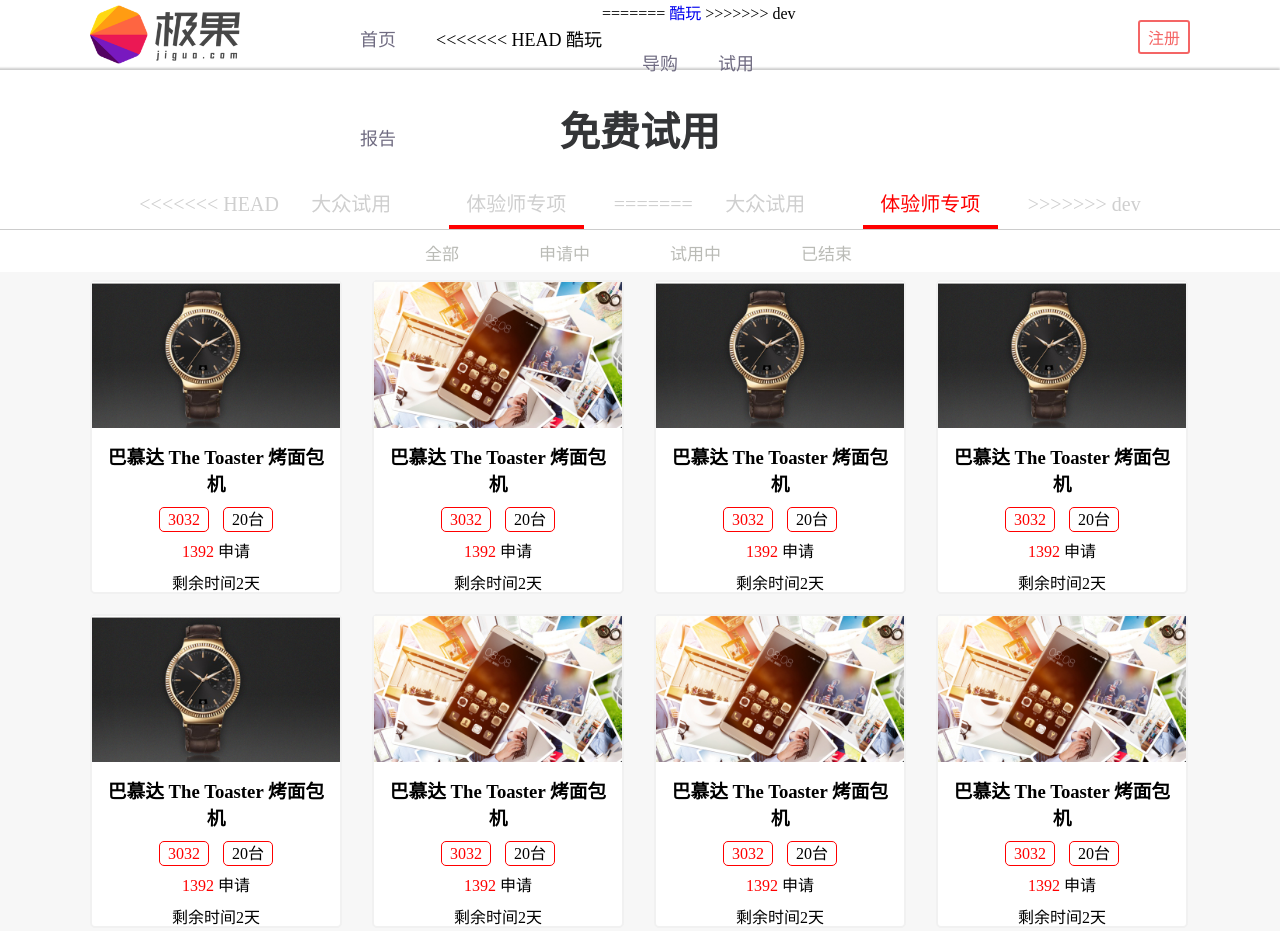
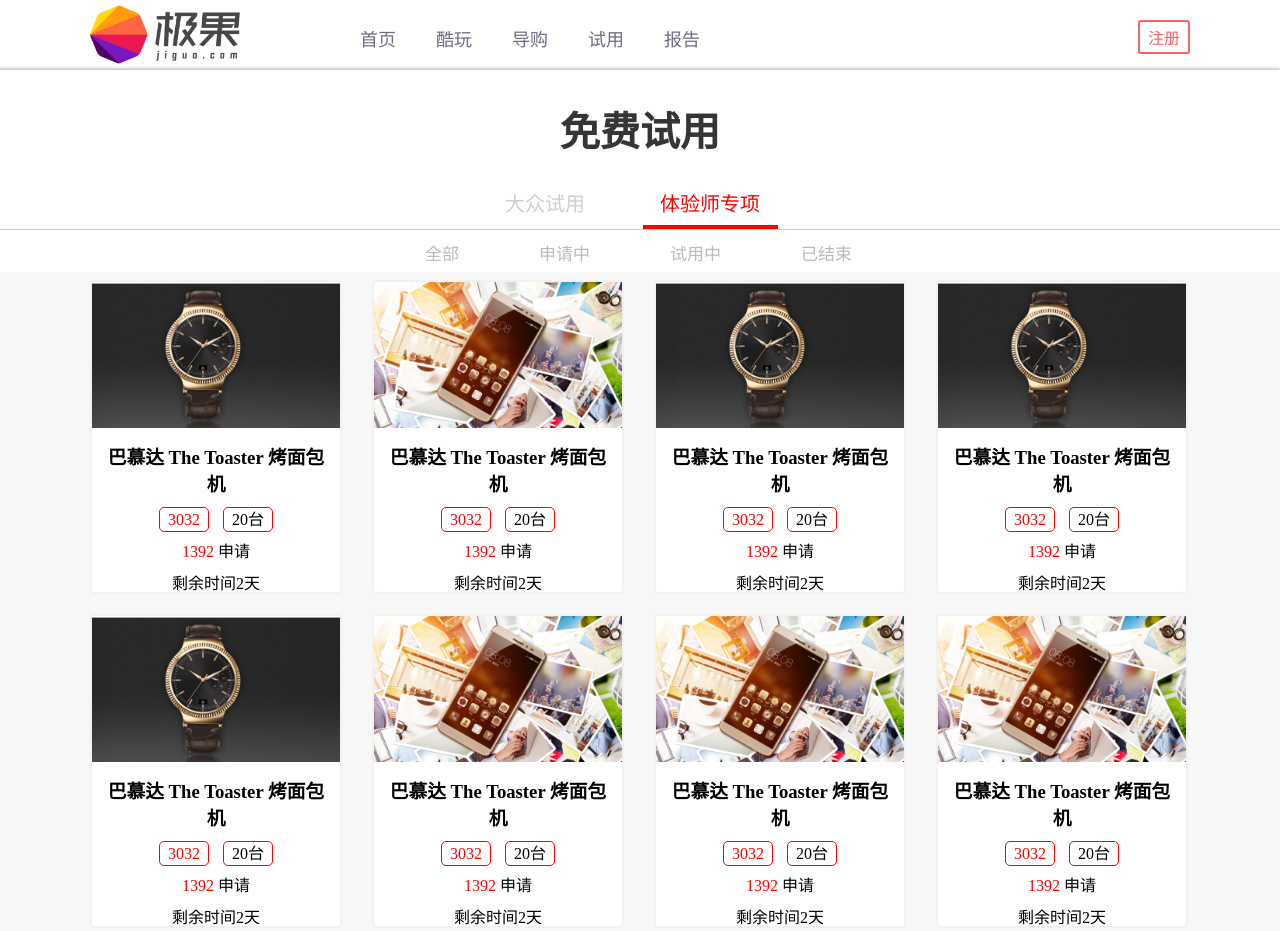
Before and after one commit to LJY915/JG, a plain HTML site: page use/usetiyan.html in a window 1280 px wide. Shown: the top 931 px of the page. Drawn offline with Linux system fonts and the light colour scheme; a small style sheet from the web is missing.

Commit message:
'最后一次提交'

```diff
--- a/use/usetiyan.html
+++ b/use/usetiyan.html
@@ -20,11 +20,8 @@
                     <a href="../use/index.html">首页</a>
                 </li>
                 <li>
-<<<<<<< HEAD
-                    <a href="../play/play-new.html"></a>酷玩</li>
-=======
+
                     <a href="../play/play-new.html">酷玩</a></li>
->>>>>>> dev
                 <li>
                     <a href="../guid/guid-new.html">
                     导购
@@ -46,14 +43,11 @@
                 <div class="top">
                     <h3>免费试用</h3>
                     <div class="text">
-<<<<<<< HEAD
-                        <span>
-                            大众试用</span>
-                        <span class="active">体验师专项</span>
-=======
+
+
+
                         <span><a href="../use/use1all.html">大众试用</a></span>
                         <span class="active"><a href="./usetiyan.html">体验师专项</a></span>
->>>>>>> dev
                     </div>
                 </div>
             </div>
```
Also changed, not shown: use/usetetails.html (+1 -14 lines).
